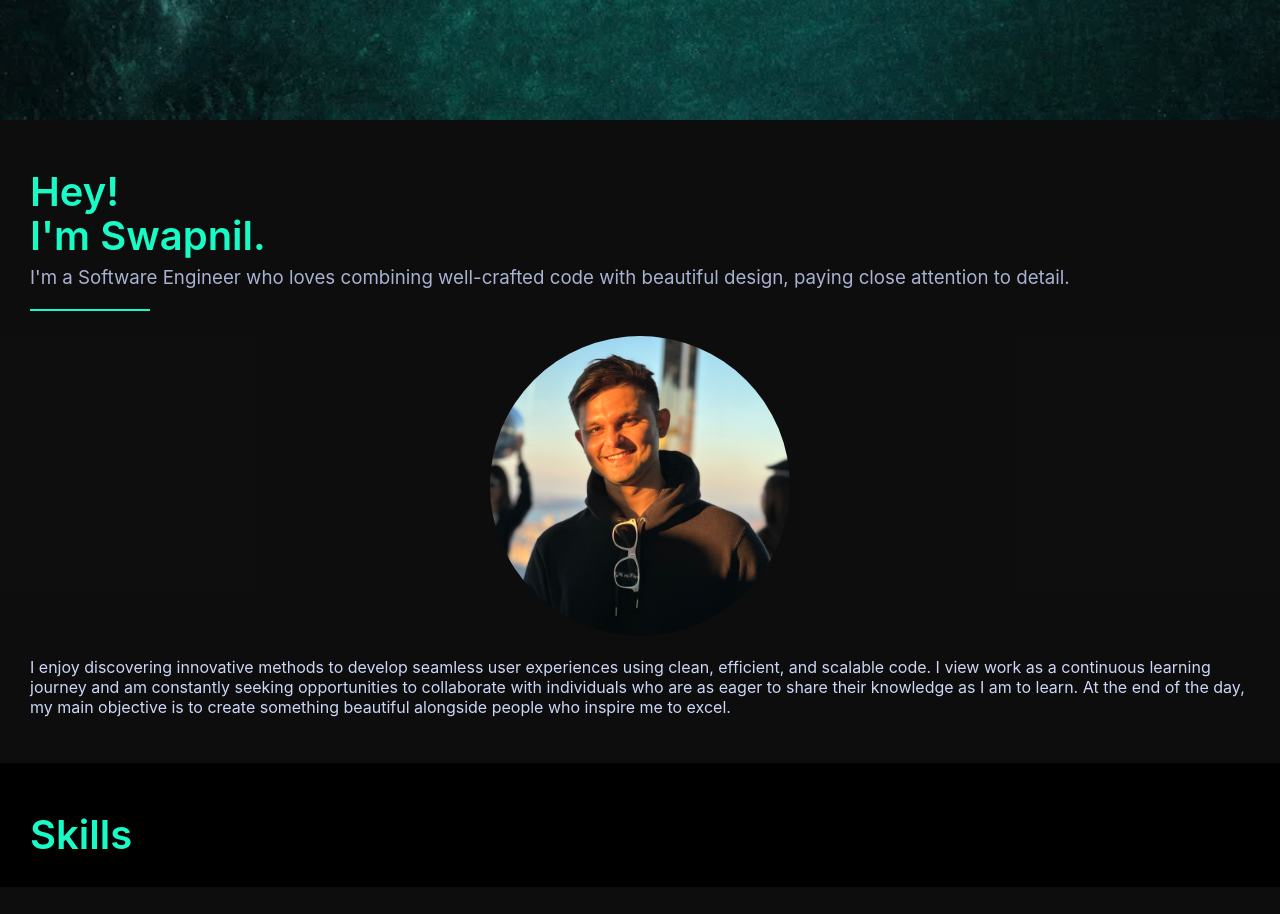
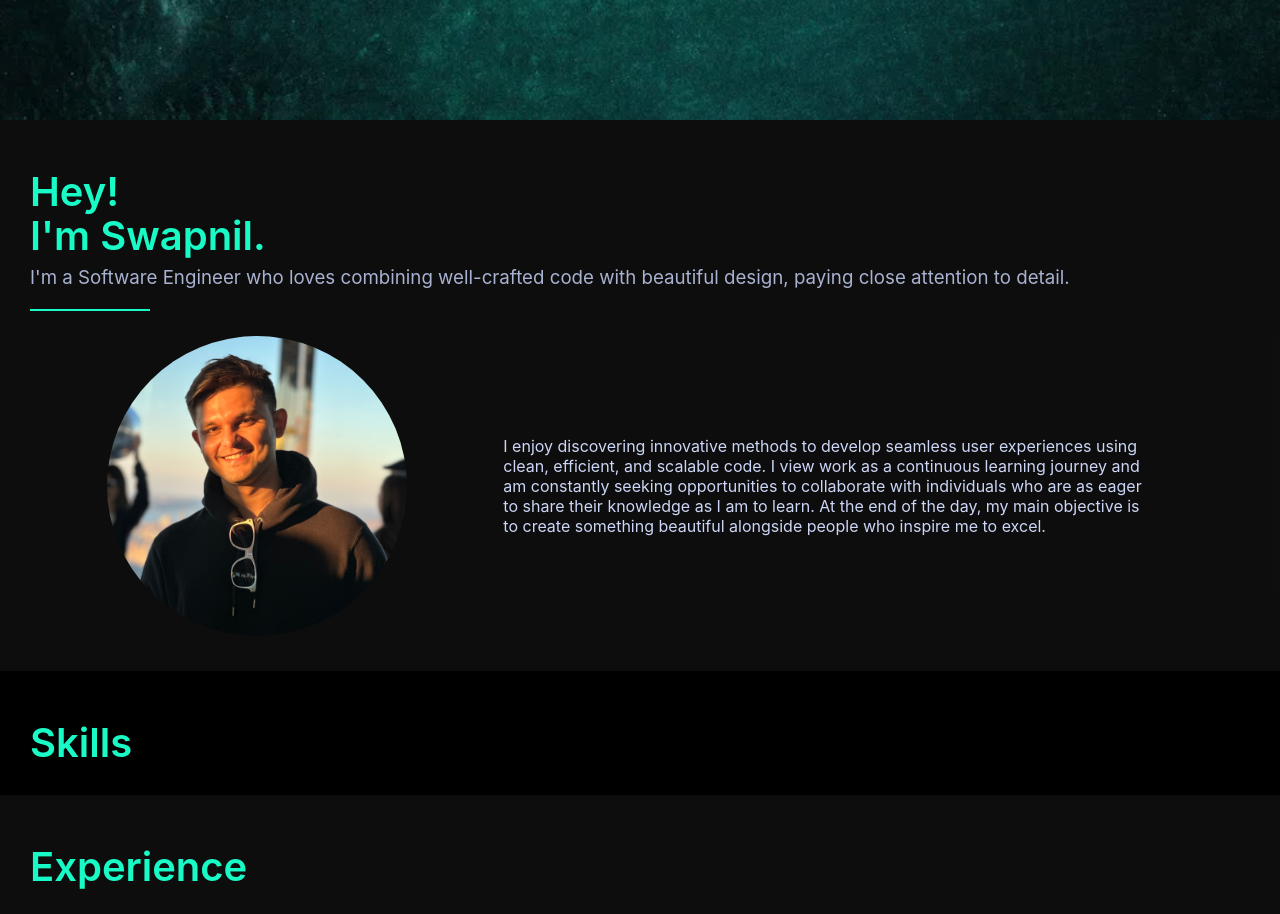
Before and after one commit to SwapnilAryan97/v2-portfolio, a React (Create React App) app: page / in a window 1280 px wide. Shown: the part 680-1594 px from the top of the page. Built offline with nearby package versions, Linux system fonts and the light colour scheme.

Commit message:
update about section

```diff
--- a/src/components/about.js
+++ b/src/components/about.js
@@ -1,7 +1,11 @@
 import "../styles/about.scss";
-
+import "lazysizes";
+import "lazysizes/plugins/parent-fit/ls.parent-fit"; // Optional plugin for better fitting
+import { Suspense } from "react";
 const About = () => {
   const profilePic = require("../assets/images/profile-pic.jpg");
+  // const LazyComponent = lazy(() => import("./LazyComponent"));
+
   return (
     <div className="page-container about-page">
       <span className="blur-background"></span>
@@ -12,17 +16,28 @@ const About = () => {
         beautiful design, paying close attention to detail.
       </h3>
       <span className="divider"></span>
-      <span className="profile-pic-container">
-        <img className="profile-pic" src={profilePic} alt="Profile Pic" />
-      </span>
-      <p>
-        I enjoy discovering innovative methods to develop seamless user
-        experiences using clean, efficient, and scalable code. I view work as a
-        continuous learning journey and am constantly seeking opportunities to
-        collaborate with individuals who are as eager to share their knowledge
-        as I am to learn. At the end of the day, my main objective is to create
-        something beautiful alongside people who inspire me to excel.
-      </p>
+      <div className="profile-container">
+        <div className="profile-pic-container">
+          <Suspense fallback={<div>Loading Image</div>}>
+            {/* <LazyComponent /> */}
+          </Suspense>
+          <img
+            className="profile-pic lazyload"
+            // data-src={profilePic}
+            src={profilePic}
+            alt="Profile Pic"
+          />
+        </div>
+        <p>
+          I enjoy discovering innovative methods to develop seamless user
+          experiences using clean, efficient, and scalable code. I view work as
+          a continuous learning journey and am constantly seeking opportunities
+          to collaborate with individuals who are as eager to share their
+          knowledge as I am to learn. At the end of the day, my main objective
+          is to create something beautiful alongside people who inspire me to
+          excel.
+        </p>
+      </div>
     </div>
   );
 };
--- a/src/styles/GlobalStyle.scss
+++ b/src/styles/GlobalStyle.scss
@@ -64,7 +64,7 @@ h6 {
 }
 
 p {
-  font-size: 1.3em;
+  font-size: 1em;
   color: var(--lightest-slate);
 }
 
--- a/src/styles/about.scss
+++ b/src/styles/about.scss
@@ -15,8 +15,9 @@
 }
 
 .page-container {
-  p {
-    font-size: 1em;
+  @media (min-width: 1000px) {
+    flex-direction: row;
+    justify-content: space-between;
   }
 }
 
@@ -38,3 +39,21 @@
   height: auto;
   object-fit: cover;
 }
+
+.profile-container {
+  display: flex;
+  flex-direction: column;
+  align-items: center;
+
+  @media (min-width: 1000px) {
+    flex-direction: row;
+    justify-content: space-between;
+    max-width: 1200px;
+
+    p {
+      margin-right: auto;
+      margin-left: 20px;
+      max-width: 650px;
+    }
+  }
+}
--- a/src/styles/intro.scss
+++ b/src/styles/intro.scss
@@ -9,6 +9,8 @@
 
 .intro-subheading {
   font-size: 1.5rem;
+  text-align: center;
+  // justify-self: center;
 }
 
 .intro-page {
```
